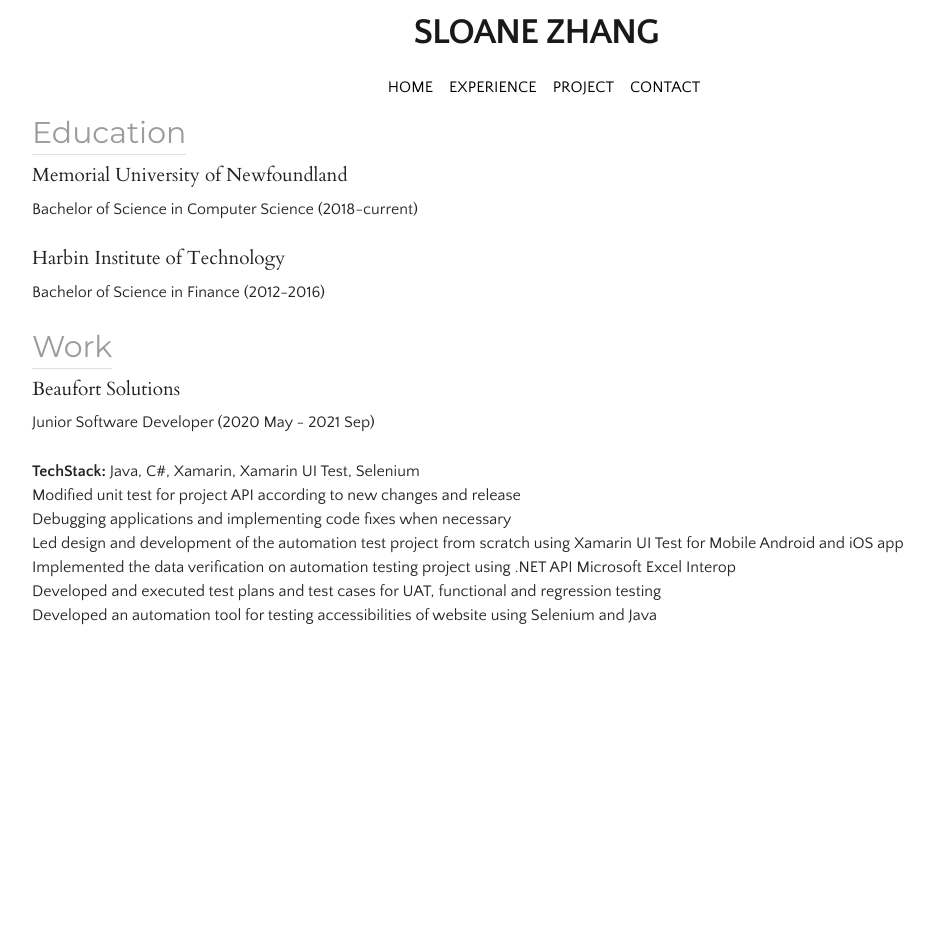
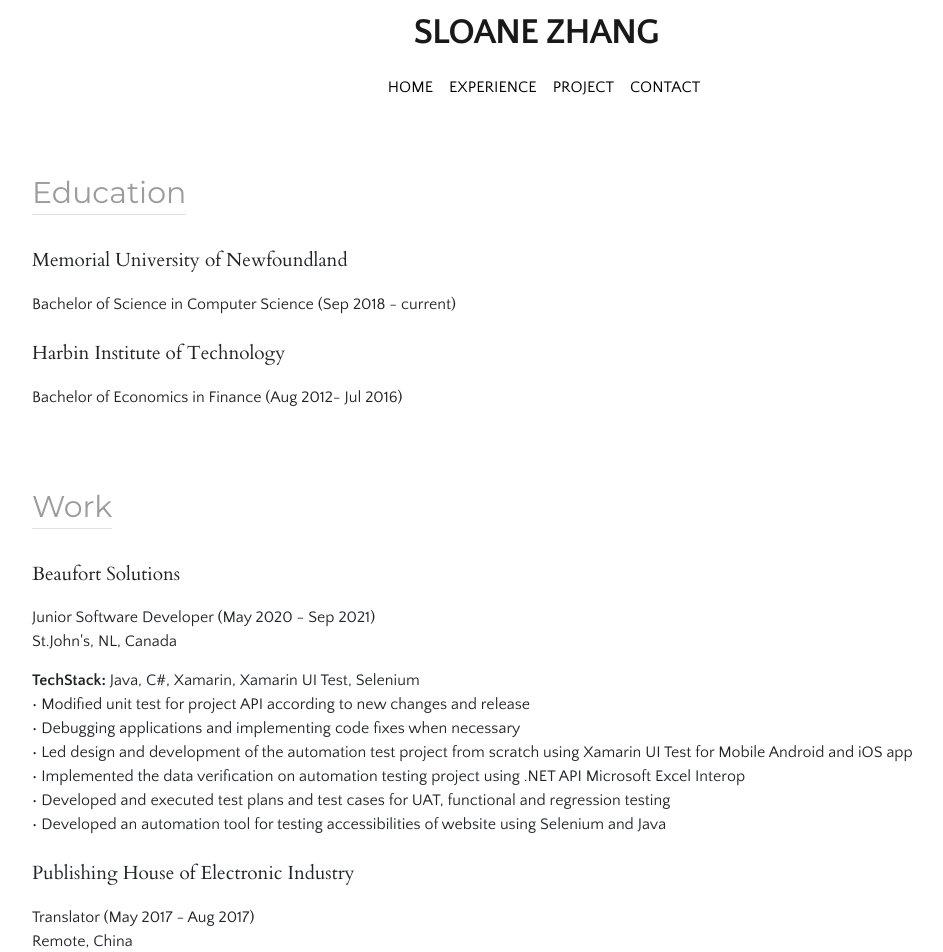
Before and after one commit to Sloane-Z/react-personal-site, a React (Create React App) app: page /Experience in a window 1280 px wide. Shown: the top 952 px of the page, without its empty margins (96-1039 px from the left). Before the commit the page ends 800 px from the top, so only its background shows below. Built offline with nearby package versions, Linux system fonts and the light colour scheme; a web font is replaced by a local one.

Commit message:
no message

```diff
--- a/src/components/Experience.js
+++ b/src/components/Experience.js
@@ -3,10 +3,51 @@ import styled, { keyframes, css } from 'styled-components';
 
 import workData from '../content/content';
 
+/***** Keyframes *****/
+const slideUp = keyframes`
+  0%{
+		transform: translateY(100px)
+	}
+  100%{
+		transform: translateY(0)
+	}
+`
+const slideRight = keyframes`
+  0%{
+		transform: translateX(-200px)
+	}
+  100%{
+		transform: translateX(0)
+	}
+`
+
+const slideLeft = keyframes`
+  0%{
+		transform: translateX(500px)
+	}
+  100%{
+		transform: translateX(0)
+	}
+`
+/****** Animation *****/
+
+const slideUpAnim = css`
+	animation: ${slideUp} 0.9s cubic-bezier(0.65, 0, 0.35, 1) both;
+`
+const slideRightAnim = css`
+	animation: ${slideRight} 0.9s cubic-bezier(0.65, 0, 0.35, 1) both;
+`
+const slideLefttAnim = css`
+	animation: ${slideLeft} 1s cubic-bezier(0.65, 0, 0.35, 1) both;
+`
+
 const Wrapper = styled.div`
 	text-align:left;
 	padding-left:10%;
 	padding-right:10%;
+	padding-top: 60px;
+	padding-bottom: 20px;
+
 `
 const Header = styled.h1`
 	font-family: 'Montserrat', serif;
@@ -15,21 +56,21 @@ const Header = styled.h1`
 	font-weight: 400;
 	font-size: 30px;
 	display: inline-block;
-
+	${slideRightAnim};
 	::after{
 	content: '';
 		display: block;
 		border-bottom: 1px solid #DFDFDF;
 		padding-top: 3px;
 	}
-
 `
 
 const SubHeader = styled.h1`
 	font-family: 'Cardo', serif;
 	font-size: 19px;
 	line-height: 1.35em;
-
+  margin-top: 25px;
+	padding-bottom: 10px;
 `
 
 const SubTitle = styled.p`
@@ -42,7 +83,8 @@ const SubTitle = styled.p`
 const Content = styled.p`
   font-family: 'Quattrocento Sans', sans-serif;
 	font-size: 16px;
-	margin-bottom: 25px;
+	margin:0;
+
 `
 const Responsibility = styled.p`
   font-family: 'Quattrocento Sans', sans-serif;
@@ -51,34 +93,56 @@ const Responsibility = styled.p`
 		content:'{'\u2B24'}',
 	}
 	margin:0;
+
 `
 
+const ContentWrapper = styled.div`
+	${slideLefttAnim};
+`
+const InfoWrapper = styled.div`
+	margin-bottom: 15px;
+`
 export default class Experience extends Component {
 	render() {
 		return (
+			<>
 			<Wrapper>
 				<Header>Education</Header>
+				<ContentWrapper>
 					<SubHeader>Memorial University of Newfoundland </SubHeader>
-				<Content>Bachelor of Science in Computer Science (2018-current)</Content>
+					<Content>Bachelor of Science in Computer Science (Sep 2018 - current)</Content>
 					<SubHeader>Harbin Institute of Technology</SubHeader>
-				<Content>Bachelor of Science in Finance (2012-2016)</Content>
+					<Content>Bachelor of Economics in Finance (Aug 2012- Jul 2016)</Content>
+				</ContentWrapper>
 
+			</Wrapper>
+
+			<Wrapper>
 				<Header>Work</Header>
+				<ContentWrapper>
 					{
 						workData.map((item, index)=>(
 							<>
+
 							<SubHeader>{item.company}</SubHeader>
+							<InfoWrapper>
 								<Content>{item.title} ({item.timeRange})</Content>
+								<Content>{item.location}</Content>
+
+							</InfoWrapper>
 							<SubTitle>{item.techStack ==='' ? '':(<strong>TechStack: </strong>)}{item.techStack}</SubTitle>
 							{
 								item.responsibility.map((item)=>(
-								<Responsibility>{item}</Responsibility>
+									<Responsibility>{'\u2022'} {item}</Responsibility>
 								))
 							}
 							</>
 						))
 					}
+				</ContentWrapper>
+
 			</Wrapper>
+			</>
 		)
 	}
 }
--- a/src/content/content.js
+++ b/src/content/content.js
@@ -2,8 +2,9 @@ const workData = [
   {
     company:'Beaufort Solutions',
     title:'Junior Software Developer',
-    timeRange:'2020 May - 2021 Sep',
+    timeRange:'May 2020 - Sep 2021',
     techStack: 'Java, C#, Xamarin, Xamarin UI Test, Selenium',
+    location: 'St.John\'s, NL, Canada ',
     responsibility:[
       'Modified unit test for project API according to new changes and release',
       'Debugging applications and implementing code fixes when necessary',
@@ -12,6 +13,19 @@ const workData = [
       'Developed and executed test plans and test cases for UAT, functional and regression testing',
       'Developed an automation tool for testing accessibilities of website using Selenium and Java'
     ]
+  },
+
+  {
+    company:'Publishing House of Electronic Industry',
+    title:'Translator',
+    timeRange:'May 2017 - Aug 2017',
+    techStack: '',
+    location:'Remote, China',
+    responsibility:[
+      'Translated publications from English into Chinese',
+      'Collaborated with team to complete client translation projects by deadline',
+      'Publication: (2007). Introduction to Game Design, Prototyping, and Development. Beijing: PHEI'
+    ]
   }
 ]
 export default workData;
```
Lines whose indentation alone changed are shown as unchanged.
